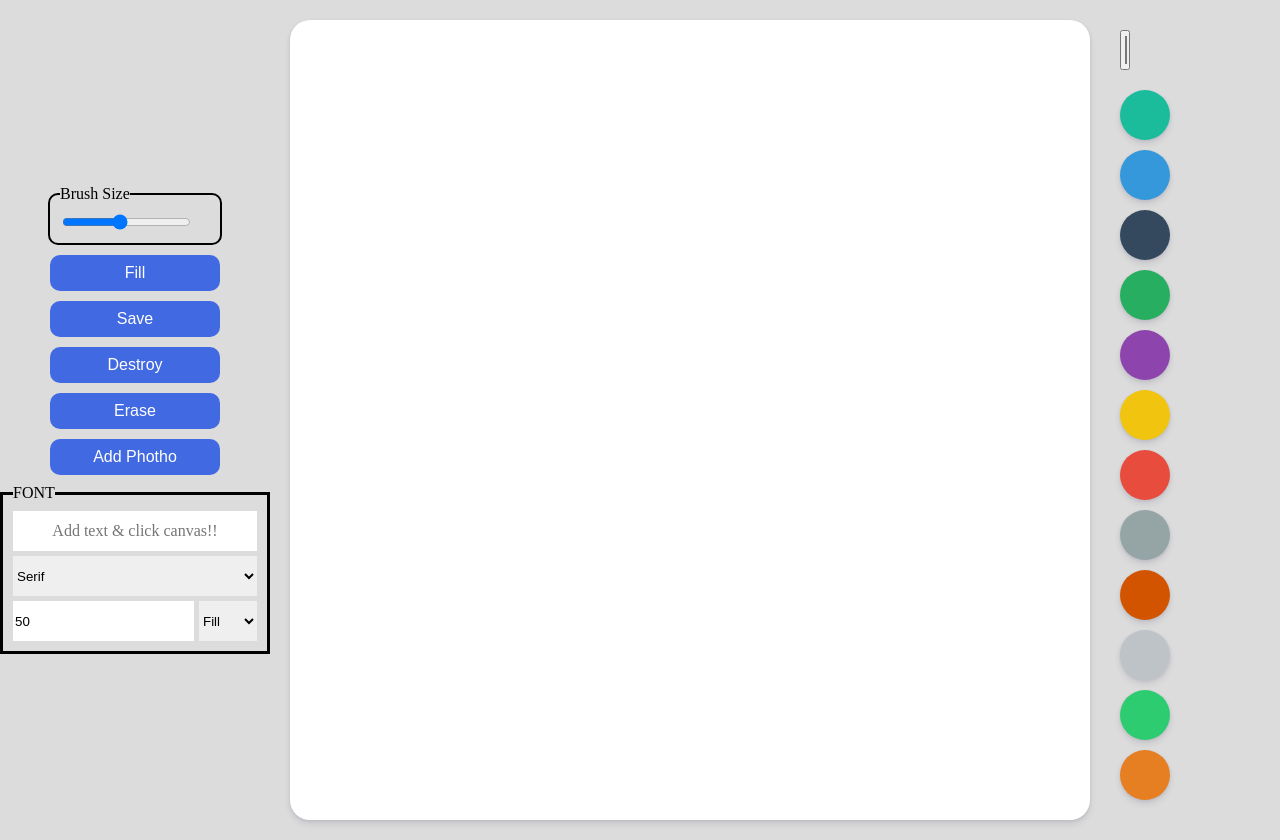
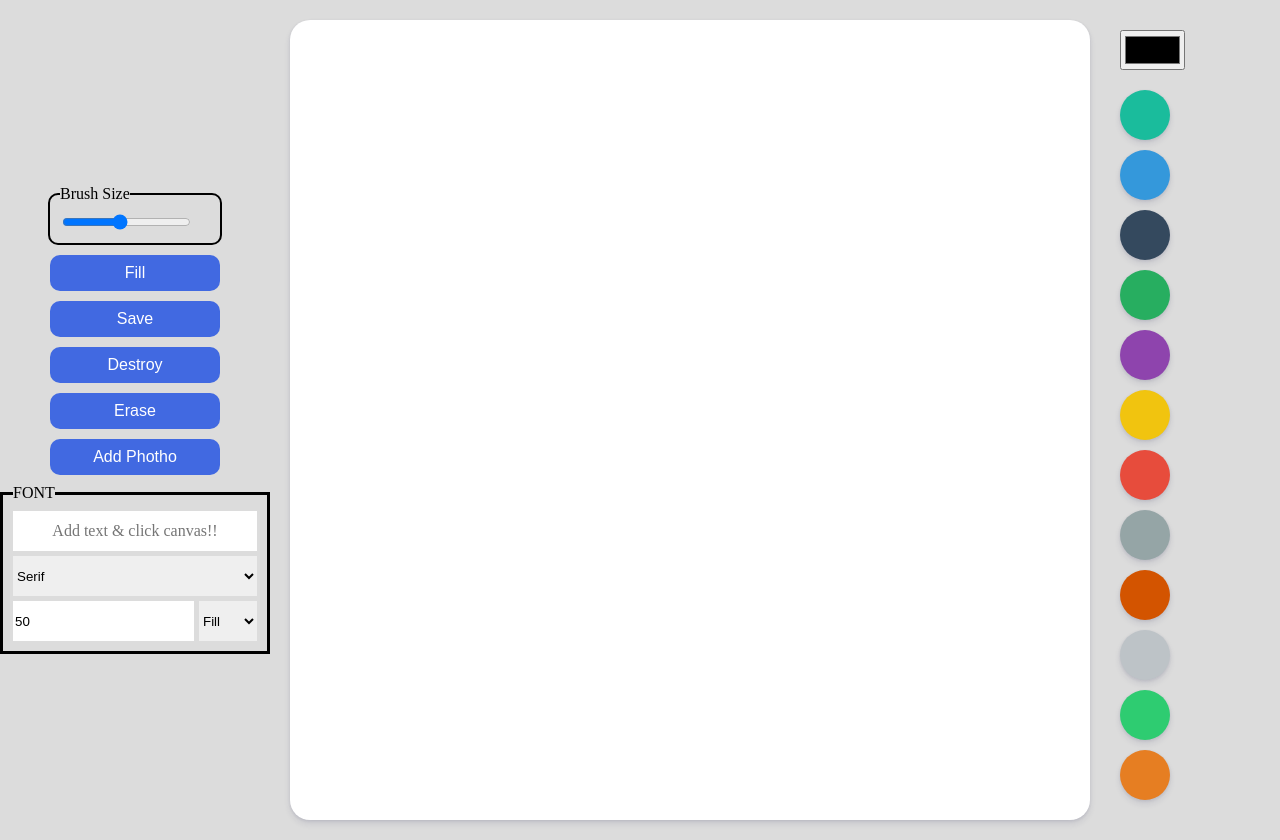
Before and after one commit to kd02109/VanilaJSDrawingBorad, a website: page index.html in a window 1280 px wide. Drawn offline with Linux system fonts and the light colour scheme.

Commit message:
design Final

```diff
--- a/style.css
+++ b/style.css
@@ -39,7 +39,7 @@ button{
 }
 #color{
     margin-bottom: 20px;
-    width: 15%;
+    width: 100%;
     height: 5vh;
 }
 .controls__btn{
@@ -83,8 +83,12 @@ button{
     transform: scale(1.2);
 }
 .controls__colors{
+    display: flex;
+    flex-direction: column;
+    justify-content: center;
     padding: 10px;
 }
+
 .font fieldset{
     padding: 10px 10px;
     border: 3px solid black;
@@ -92,7 +96,6 @@ button{
     gap: 5px;
     grid-template-columns: repeat(2,1fr);
     grid-template-rows: repeat(3,5vh);
-
 }
 
 #file{
```
